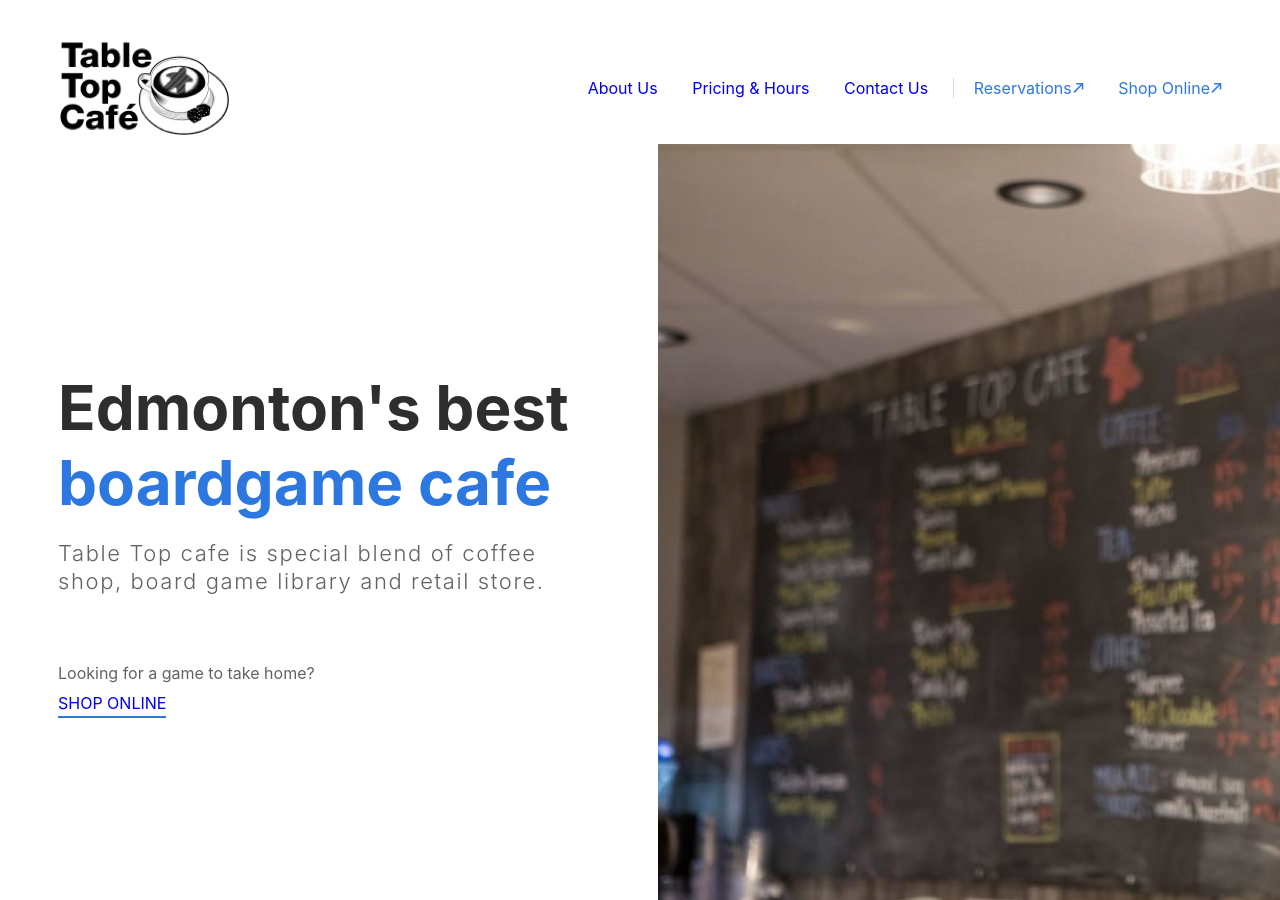
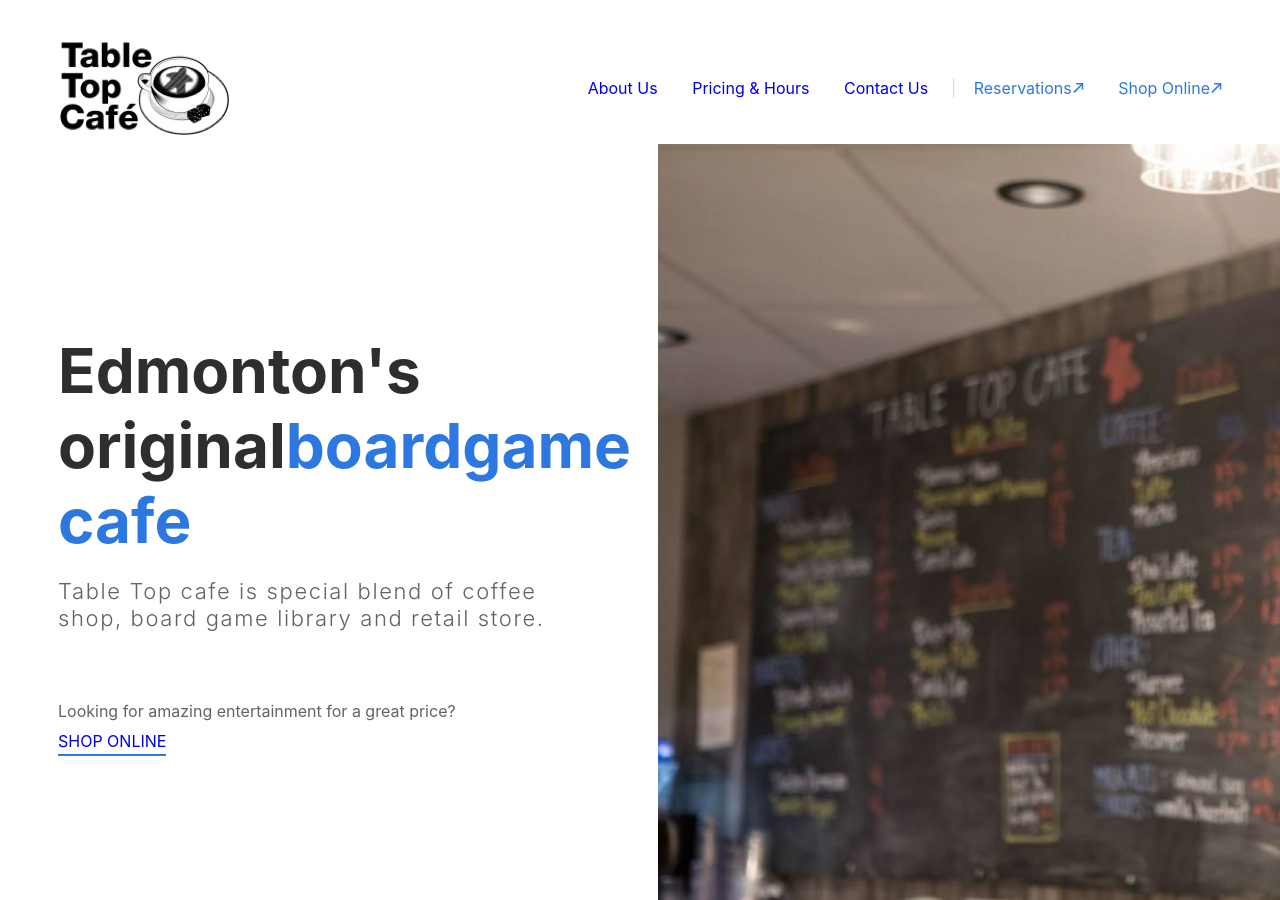
Before and after one commit to stvbdn/tabletop, a Jekyll site: the page built from index.md, in a window 1280 px wide and 900 px high. Built offline with Jekyll 4.4.1, drawn with Linux system fonts in a browser that asks for light colours; a script that is not in the unit is left out; some of the changed text lies outside the part shown.

Commit message:
Updated Index

```diff
--- a/index.md
+++ b/index.md
@@ -1,9 +1,9 @@
 ---
 title: Home
-hero_title: Edmonton's best <span class='blue'>boardgame cafe</span>
+hero_title: Edmonton's original<span class='blue'>boardgame cafe</span>
 hero_content: Table Top cafe is special blend of coffee shop, board game library and
   retail store.
-shop_intro: Looking for a game to take home?
+shop_intro: Looking for amazing entertainment for a great price?
 about_title: The perfect place to come together and get your game on
 about_content: 'One flat rate lets you play as many games as you like. Our staff on
   hand can help you pick the right game for your group and teach you how to play it.
@@ -11,9 +11,9 @@ about_content: 'One flat rate lets you play as many games as you like. Our staff
   experience. The store is a comfortable place where people can meet with friends,
   play a game, share a drink, and connect face to face. '
 about_feature_1: 500+ Board Games
-about_feature_1_content: With everything from games for kids, to intense thematics
-  and games with adult themes, our staff can help you choose the right game for your
-  group and even teach a wide range of games to get you playing quickly.
+about_feature_1_content: 'With everything from party games to epic battles, for kids
+  to adults and first dates to birthday parties, our staff can help you choose the
+  right game for your group. '
 about_feature_2: Games For Sale
 about_feature_2_content: If you like the game you are playing, there is a good chance
   we also have it for sale in our retail section and you can take it home with you
```
